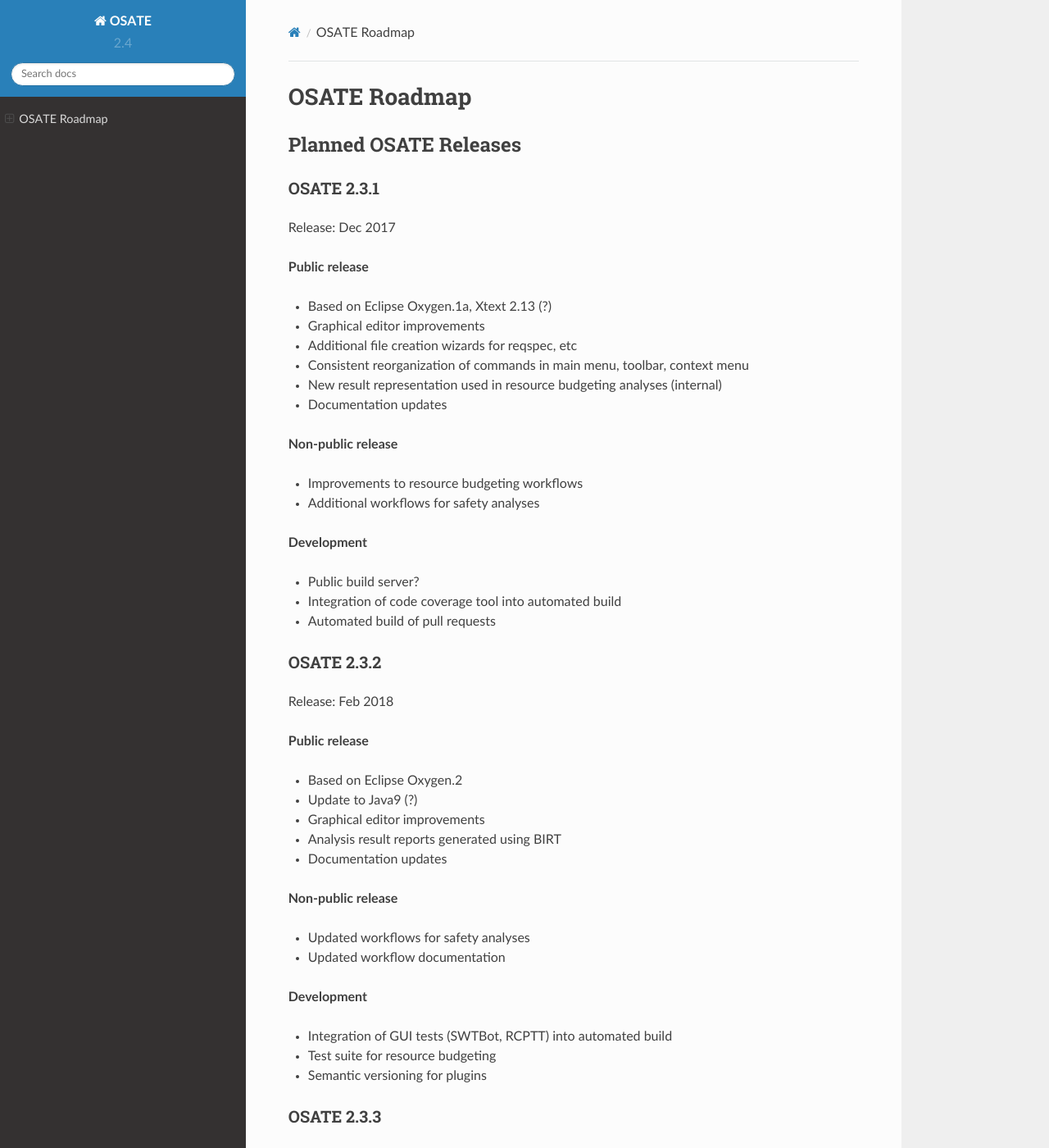
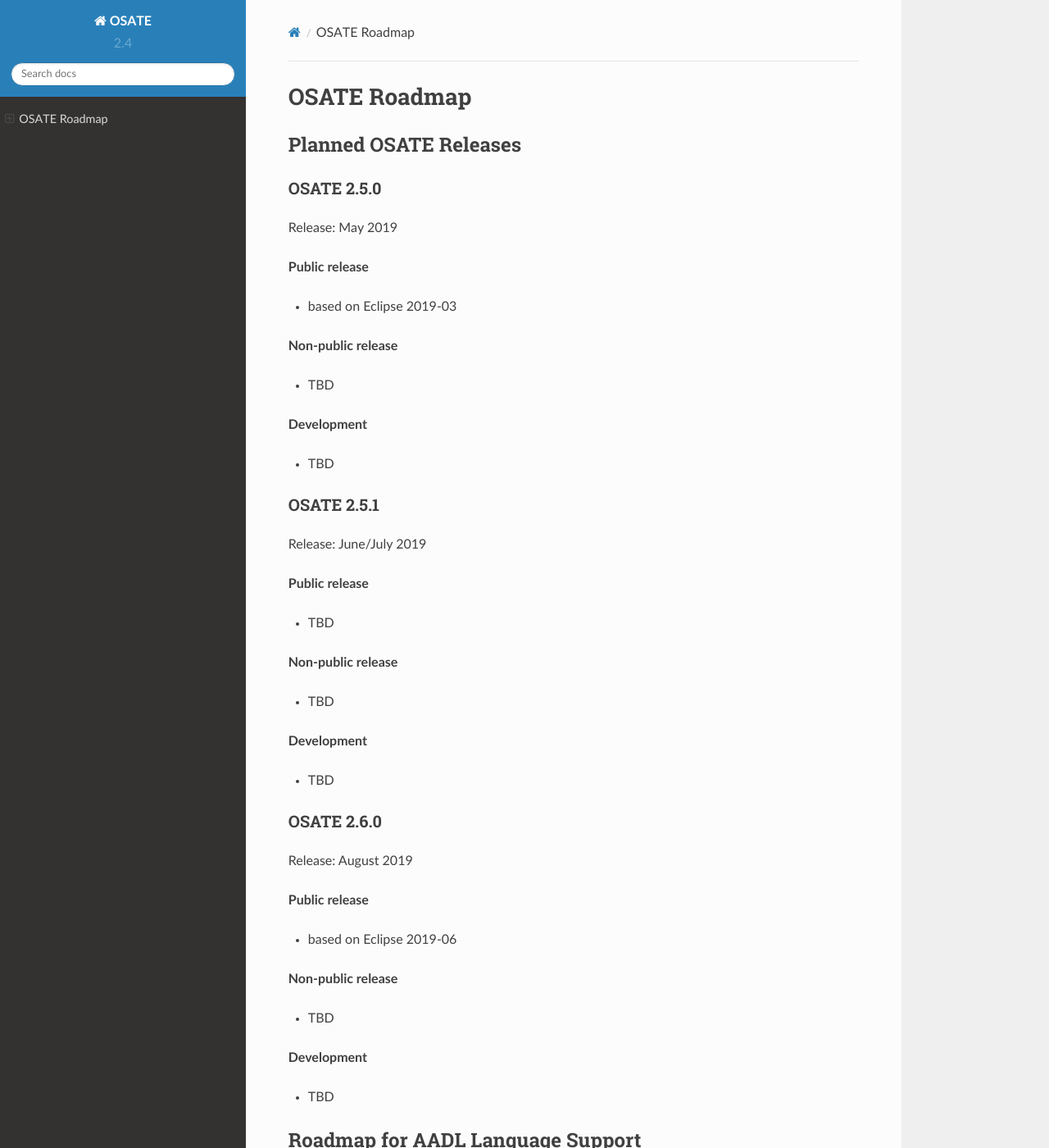
Before and after one commit to osate/website, a Sphinx documentation site: the page built from source/osate-roadmap.md, in a window 1280 px wide and 1400 px high. Shown: the whole window at 82% size. Built offline with Sphinx 7.4.7 and the Read the Docs theme 2.0.0, drawn with Linux system fonts in a browser that asks for light colours; some of the changed text lies outside the part shown.

Commit message:
removed outdated OSATE roadmap

```diff
--- a/source/osate-roadmap.md
+++ b/source/osate-roadmap.md
@@ -2,116 +2,51 @@
 
 ## Planned OSATE Releases
 
-### OSATE 2.3.1
+### OSATE 2.5.0
 
-Release: Dec 2017
+Release: May 2019
 
 __Public release__
 
-* Based on Eclipse Oxygen.1a, Xtext 2.13 (?)
-* Graphical editor improvements
-* Additional file creation wizards for reqspec, etc
-* Consistent reorganization of commands in main menu, toolbar, context menu
-* New result representation used in resource budgeting analyses (internal)
-* Documentation updates
+* based on Eclipse 2019-03
 
 __Non-public release__
 
-* Improvements to resource budgeting workflows
-* Additional workflows for safety analyses
+* TBD
 
 __Development__
 
-* Public build server?
-* Integration of code coverage tool into automated build
-* Automated build of pull requests
+* TBD
 
-### OSATE 2.3.2
+### OSATE 2.5.1
 
-Release: Feb 2018
-
-__Public release__
-
-* Based on Eclipse Oxygen.2
-* Update to Java9 (?)
-* Graphical editor improvements
-* Analysis result reports generated using BIRT
-* Documentation updates
-
-__Non-public release__
-
-* Updated workflows for safety analyses
-* Updated workflow documentation
-
-__Development__
-
-* Integration of GUI tests (SWTBot, RCPTT) into automated build
-* Test suite for resource budgeting
-* Semantic versioning for plugins
-
-### OSATE 2.3.3
-
-Release: Apr 2018
-
-__Public release__
-
-* Graphical editor improvements
-* Improved navigational views
-* New result representation used in safety analyses (internal)
-* Revised error marker handling (internal)
-* Documentation updates
-
-__Non-public release__
-
-* Updated workflows for safety analyses
-* Updated workflow documentation
-
-__Development__
-
-* Test suite for latency analysis
-
-### OSATE 2.3.4
-
-Release: Jun 2018
-
-__Public release__
-
-* Based on Eclipse Oxygen.3
-* Graphical editor improvements
-* Improved rename refactoring support
-* Documentation updates
-
-__Development__
-
-* Test suite for safety analyses
-
-### OSATE 2.3.5
-
-Release: Aug 2018
-
-__Public release__
-
-* Graphical editor improvements
-* Refactoring: moving classifiers between packages
-* Documentation updates (TBD)
-
-__Development__
-
-* Expanded test suite for safety analyses
-
-### OSATE 2.3.6
-
-Release: Oct 2018
+Release: June/July 2019
 
 __Public release__
 
 * TBD
 
-### OSATE 2.3.7
+__Non-public release__
 
-Release: Dec 2018
+* TBD
+
+__Development__
+
+* TBD
+
+### OSATE 2.6.0
+
+Release: August 2019
 
 __Public release__
+
+* based on Eclipse 2019-06
+
+__Non-public release__
+
+* TBD
+
+__Development__
 
 * TBD
 
```
